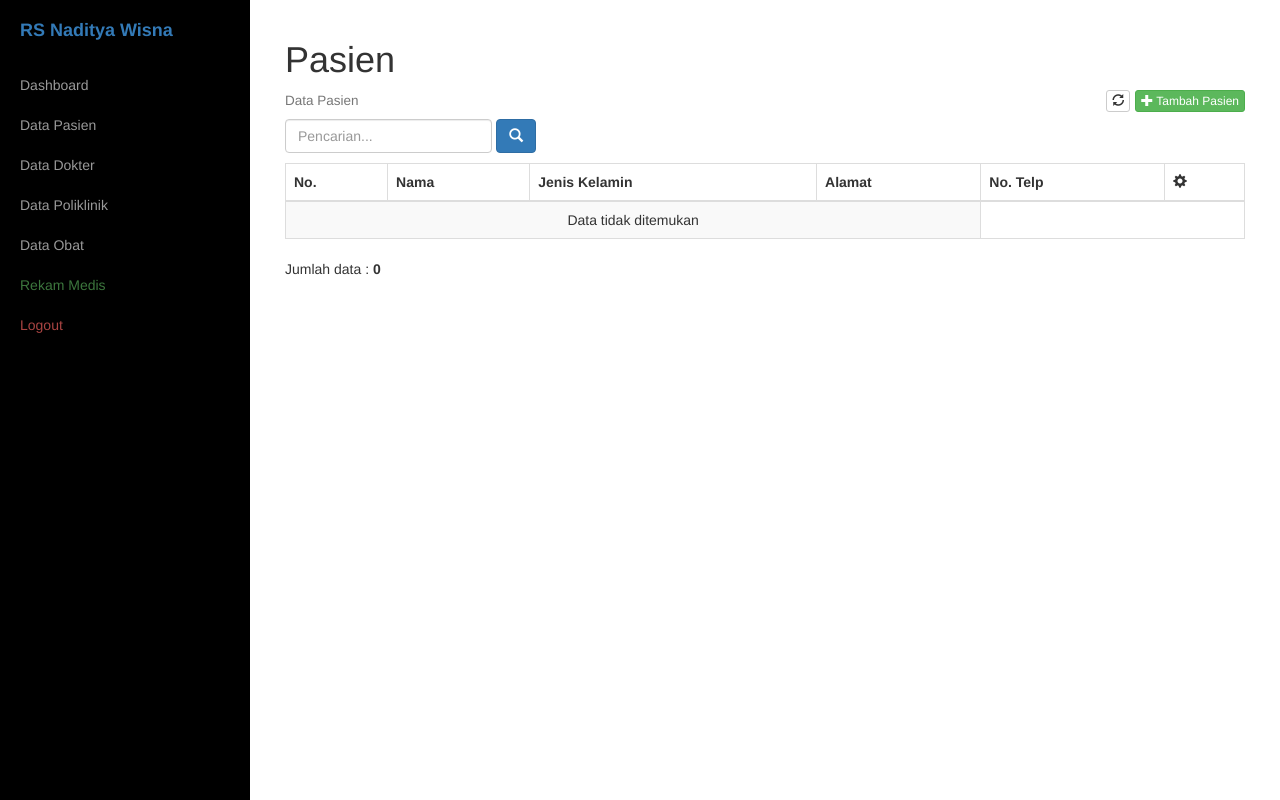
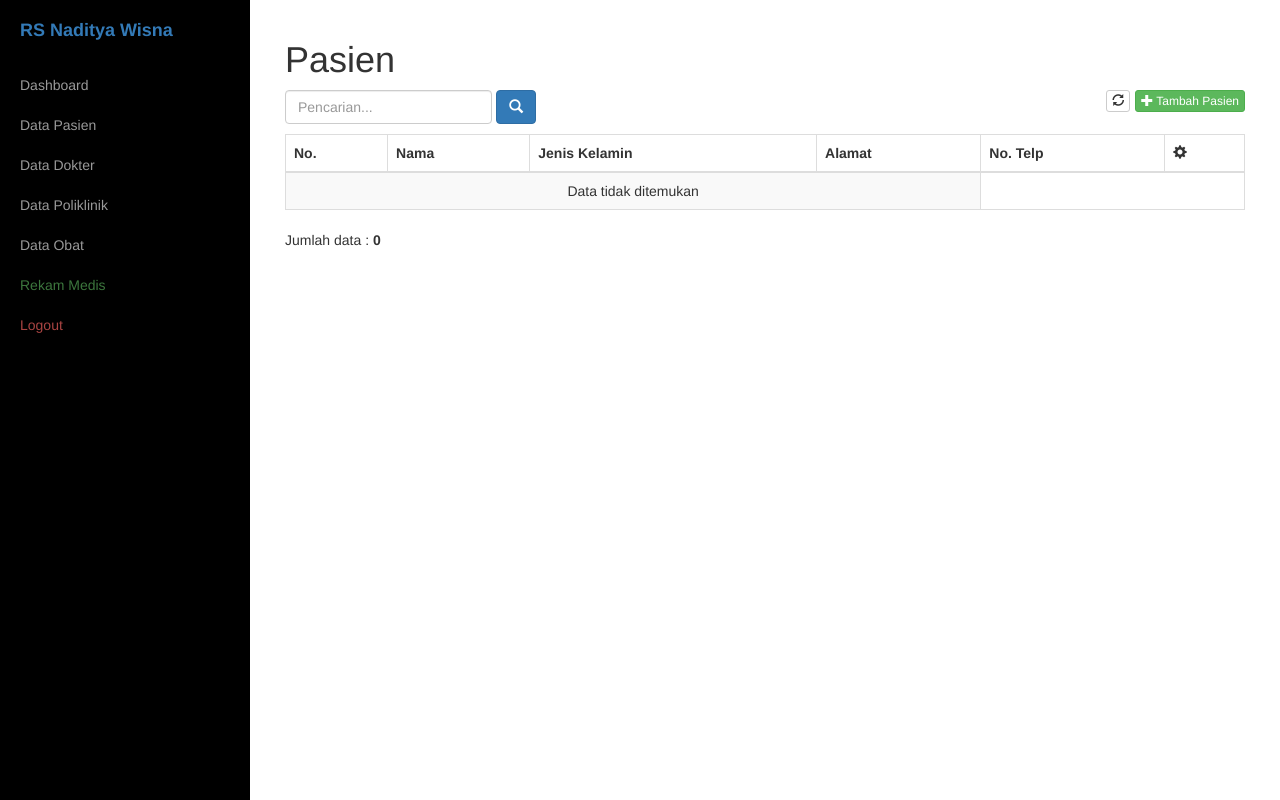
Before and after one commit to Danazzz/rekam_medis, a PHP site: page /Klp3_ProjectWeb/pasien/data.php in a window 1280 px wide. Run offline with PHP 8.4, Linux system fonts and the light colour scheme; a user stored in the database is signed in; data that the repository does not hold is empty.

Commit message:
menghilangkan small title

```diff
--- a/dokter/data.php
+++ b/dokter/data.php
@@ -3,7 +3,6 @@
 	<div class="box">
 		<h1>Dokter</h1>
 		<h4>
-			<small>Data Dokter</small>
 			<div class="pull-right">
 				<a href="" class="btn btn-default btn-xs"><i class="glyphicon glyphicon-refresh"></i></a>
 				<a href="add.php" class="btn btn-success btn-xs"><i class="glyphicon glyphicon-plus"></i> Tambah Dokter</a>
--- a/pasien/data.php
+++ b/pasien/data.php
@@ -2,7 +2,6 @@
 	<div class="box">
 		<h1>Pasien</h1>
 		<h4>
-			<small>Data Pasien</small>
 			<div class="pull-right">
 				<a href="" class="btn btn-default btn-xs"><i class="glyphicon glyphicon-refresh"></i></a>
 				<a href="add.php" class="btn btn-success btn-xs"><i class="glyphicon glyphicon-plus"></i> Tambah Pasien</a>
```
